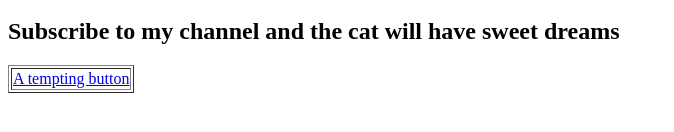
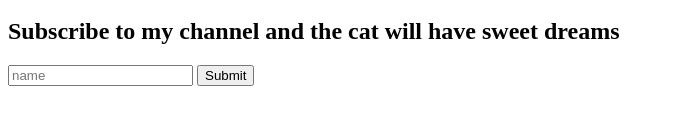
Before and after one commit to tyc-coder/thetycweb, a plain HTML site: page index.html in a window 1280 px wide. Shown: the part 438-570 px from the top of the page, without its empty margins (0-674 px from the left). Drawn offline with Linux system fonts and the light colour scheme.

Commit message:
1 file modified, 1 deleted

```diff
--- a/index.html
+++ b/index.html
@@ -1,8 +1,10 @@
 <!DOCTYPE html>
 <html>
+
 <head>
 	<title>yello</title>
 </head>
+
 <body>
 	<h1>My daily needs</h1>
 	<ul>
@@ -12,11 +14,11 @@
 	<a href="https://www.youtube.com/channel/UCfaY-mPlpyzqPC1iAFGr0Kg">My youtube channel</a>
 	<img src="https://i.ytimg.com/vi/XxuL-Y80sSM/maxresdefault.jpg">
 	<h2>Subscribe to my channel and the cat will have sweet dreams</h2>
-    <table border=1>
-      <tr>
-        <td> <a href="https://www.youtube.com/channel/UCfaY-mPlpyzqPC1iAFGr0Kg">A tempting button</a> </td>
-      </tr>
-    </table>
 
+	<form action="index.html" method="GET">
+		<input type="text" name="name" placeholder="name" >
+    <button type="submit">Submit</button>
+	</div>
 </body>
+
 </html>
```
Also changed, not shown: package.json (deleted). Lines whose indentation alone changed are shown as unchanged.
